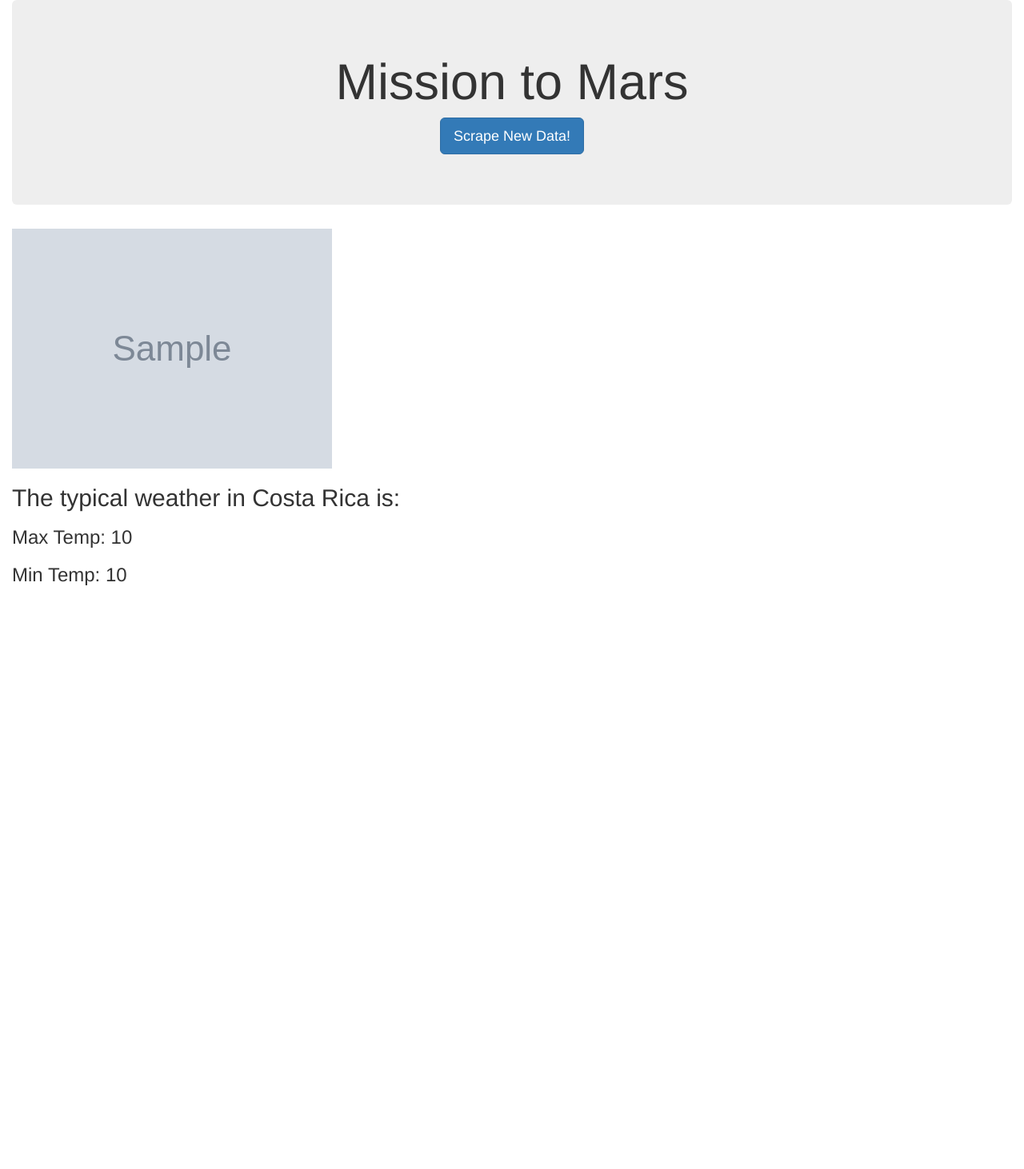
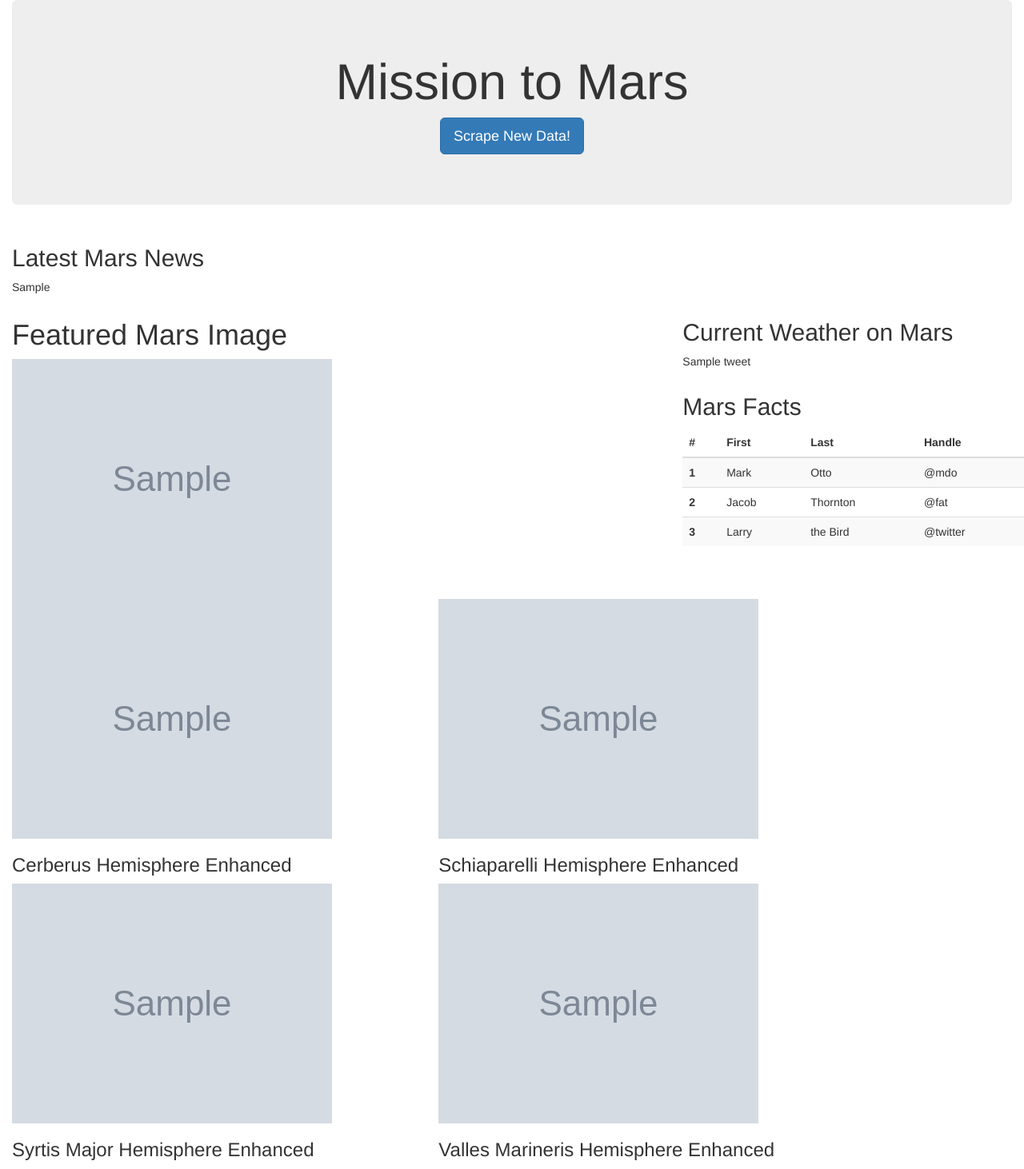
Before and after one commit to RichaG7/web-scraping-challenge, a Flask app: page / in a window 1280 px wide. Shown: the whole page at 80% size. Before the commit the page ends 732 px from the top, so only its background shows below. Run offline with Flask 2, Linux system fonts and the light colour scheme; grey boxes marked "Sample" are stand-in pictures; a database or web service that is not in the repository returns one stand-in record (values such as "Sample title"); some libraries are stand-ins or nearby versions.

Commit message:
index.htm page created

```diff
--- a/templates/index.html
+++ b/templates/index.html
@@ -10,16 +10,99 @@
 </head>
 
 <body>
+  <!--page div-->
   <div class="container-fluid">
+    <!--jumbotron-->
     <div class="jumbotron text-center">
       <h1>Mission to Mars</h1>
       <p><a class="btn btn-primary btn-lg" href="/scrape" role="button">Scrape New Data!</a></p>
     </div>
-    <img src="{{ mars.sloth_img }}" alt="Sloth">
-    <h2>The typical weather in Costa Rica is:</h2>
-    <h3>Max Temp: {{ mars.max_temp }}</h3>
-    <h3>Min Temp: {{ mars.min_temp }}</h3>
-  </div>
+
+    <!--Latest Mars News-->
+    <div class="row">
+      <div class="col-md-12">
+        <h2>Latest Mars News</h2>
+          <p>{{ mars.news_article }}</p>
+      </div>
+    </div>
+
+    <!--Mars image, weather and facts-->
+    <div class="row">
+      <!--Mars image-->
+      <div class="col-md-8">
+        <h1>Featured Mars Image</h1>
+          <img src="{{ mars.featured_image }}" alt="Featured Mars Image">
+      </div>
+
+      <!--Weather and facts-->
+      <div class="col-md-4">
+        <!--Weather-->
+        <div class="row">
+          <h2>Current Weather on Mars</h2>
+            <p>{{ mars.tweet }}</p>
+        </div>
+
+        <!--Facts-->
+        <div class="row">
+          <h2>Mars Facts</h2>
+            <table class="table table-striped">
+              <thead>
+                <tr>
+                  <th scope="col">#</th>
+                  <th scope="col">First</th>
+                  <th scope="col">Last</th>
+                  <th scope="col">Handle</th>
+                </tr>
+              </thead>
+              <tbody>
+                <tr>
+                  <th scope="row">1</th>
+                    <td>Mark</td>
+                    <td>Otto</td>
+                    <td>@mdo</td>
+                </tr>
+                <tr>
+                  <th scope="row">2</th>
+                    <td>Jacob</td>
+                    <td>Thornton</td>
+                    <td>@fat</td>
+                </tr>
+                <tr>
+                  <th scope="row">3</th>
+                    <td>Larry</td>
+                    <td>the Bird</td>
+                    <td>@twitter</td>
+                </tr>
+              </tbody>
+            </table>
+        </div>
+
+      </div>
+    </div>
+    <div class="row">
+      <div class="col-md-12">
+        <div class="row">
+          <div class="col-md-5">
+            <img src="{{ mars.cerberus_image }}" alt="Cerberus Hemisphere Enhanced">
+            <h3>Cerberus Hemisphere Enhanced</h3>
+          </div>
+          <div class="col-md-5">
+            <img src="{{ mars.schiaparelli_image }}" alt="Schiaparelli Hemisphere Enhanced">
+            <h3>Schiaparelli Hemisphere Enhanced</h3>
+          </div>
+        </div>
+        <div class="row">
+          <div class="col-md-5">
+            <img src="{{ mars.syrtismajor_image }}" alt="Syrtis Major Hemisphere Enhanced">
+            <h3>Syrtis Major Hemisphere Enhanced</h3>
+          </div>
+          <div class="col-md-5">
+            <img src="{{ mars.vallesmarineris_image }}" alt="Valles Marineris Hemisphere Enhanced">
+            <h3>Valles Marineris Hemisphere Enhanced</h3>
+          </div>
+        </div>
+      </div>
+    </div>
   </div>
 </body>
 
```
Also changed, not shown: 1 other file.
